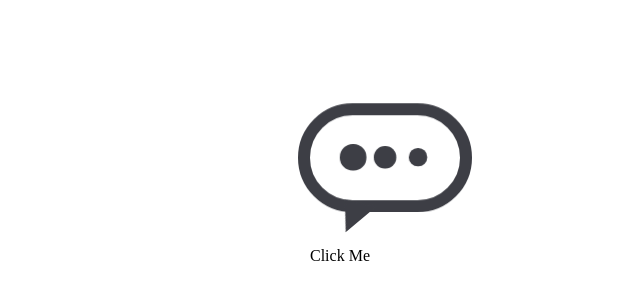
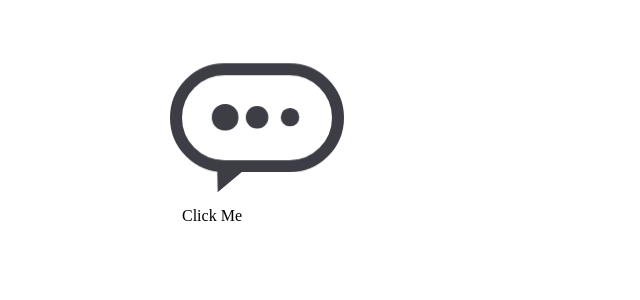
Before and after one commit to KOprincee/chatbot, a React (Create React App) app: page / in a window 1280 px wide. Shown: the part 248-548 px from the top of the page, without its empty margins (255-895 px from the left). Built offline with nearby package versions, Linux system fonts and the light colour scheme.

Commit message:
Deployment changes

```diff
--- a/public/index.html
+++ b/public/index.html
@@ -2,7 +2,7 @@
 <html lang="en">
   <head>
     <meta charset="utf-8" />
-    <link rel="icon" href="%PUBLIC_URL%/favicon.ico" />
+    <link rel="icon" href="%PUBLIC_URL%/chatbot.ico" />
     <meta name="viewport" content="width=device-width, initial-scale=1" />
     <meta name="theme-color" content="#000000" />
     <meta
@@ -24,7 +24,7 @@
       work correctly both with client-side routing and a non-root public URL.
       Learn how to configure a non-root public URL by running `npm run build`.
     -->
-    <title>React App</title>
+    <title>ChatBox</title>
   </head>
   <body>
     <noscript>You need to enable JavaScript to run this app.</noscript>
--- a/src/component/Chatbox.css
+++ b/src/component/Chatbox.css
@@ -1,9 +1,9 @@
 .chatbox-container {
   position: relative;
   top: 100px;
-  left: 15%;
+  left: 2.5%;
   display: flex;
-  width: 65%;
+  width: 95%;
   border-radius: 15px;
   background: #ccf;
   align-self: center;
--- a/src/component/spinner.css
+++ b/src/component/spinner.css
@@ -9,8 +9,8 @@
   margin: auto;
   position: absolute;
   bottom: 0;
-  left: 0;
-  top: 0;
+  left: -20%;
+  top: -10%;
   right: 0;
   height: 500px;
   width: 500px;
```
Also changed, not shown: public/manifest.json, 1 other file (tests, documents, lock files or other folders).
